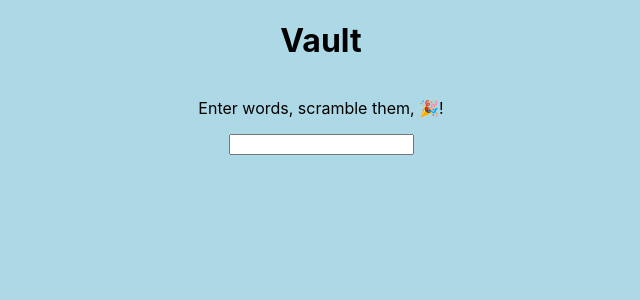
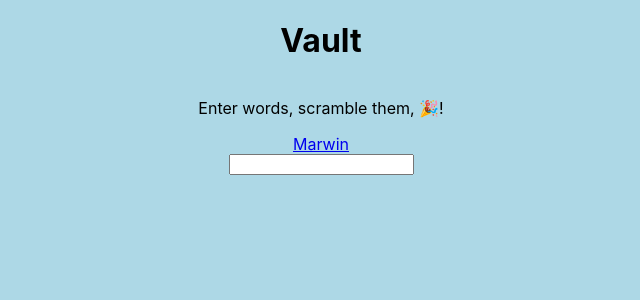
Before and after one commit to phlgr/vault, a React (Vite) app: page / in a window 1280 px wide. Shown: the top 300 px of the page, without its empty margins (319-959 px from the left). Built offline with nearby package versions, Linux system fonts and the light colour scheme.

Commit message:
✨ Create basic first route

```diff
--- a/src/app/App.tsx
+++ b/src/app/App.tsx
@@ -1,11 +1,16 @@
 import React from 'react';
+import { BrowserRouter, Switch, Route } from 'react-router-dom';
 import Dashboard from './pages/Dashboard/Dashboard';
 
 function App(): JSX.Element {
   return (
-    <>
-      <Dashboard />
-    </>
+    <BrowserRouter>
+      <Switch>
+        <Route path="/">
+          <Dashboard />
+        </Route>
+      </Switch>
+    </BrowserRouter>
   );
 }
 
--- a/src/app/pages/Dashboard/Dashboard.tsx
+++ b/src/app/pages/Dashboard/Dashboard.tsx
@@ -1,4 +1,5 @@
 import React from 'react';
+import { Link } from 'react-router-dom';
 import styles from './Dashboard.module.css';
 
 export default function Dashboard(): JSX.Element {
@@ -6,6 +7,7 @@ export default function Dashboard(): JSX.Element {
     <main className={styles.container}>
       <h1>Vault</h1>
       <p>Enter words, scramble them, 🎉!</p>
+      <Link to="/marwin">Marwin</Link>
       <input />
     </main>
   );
```
